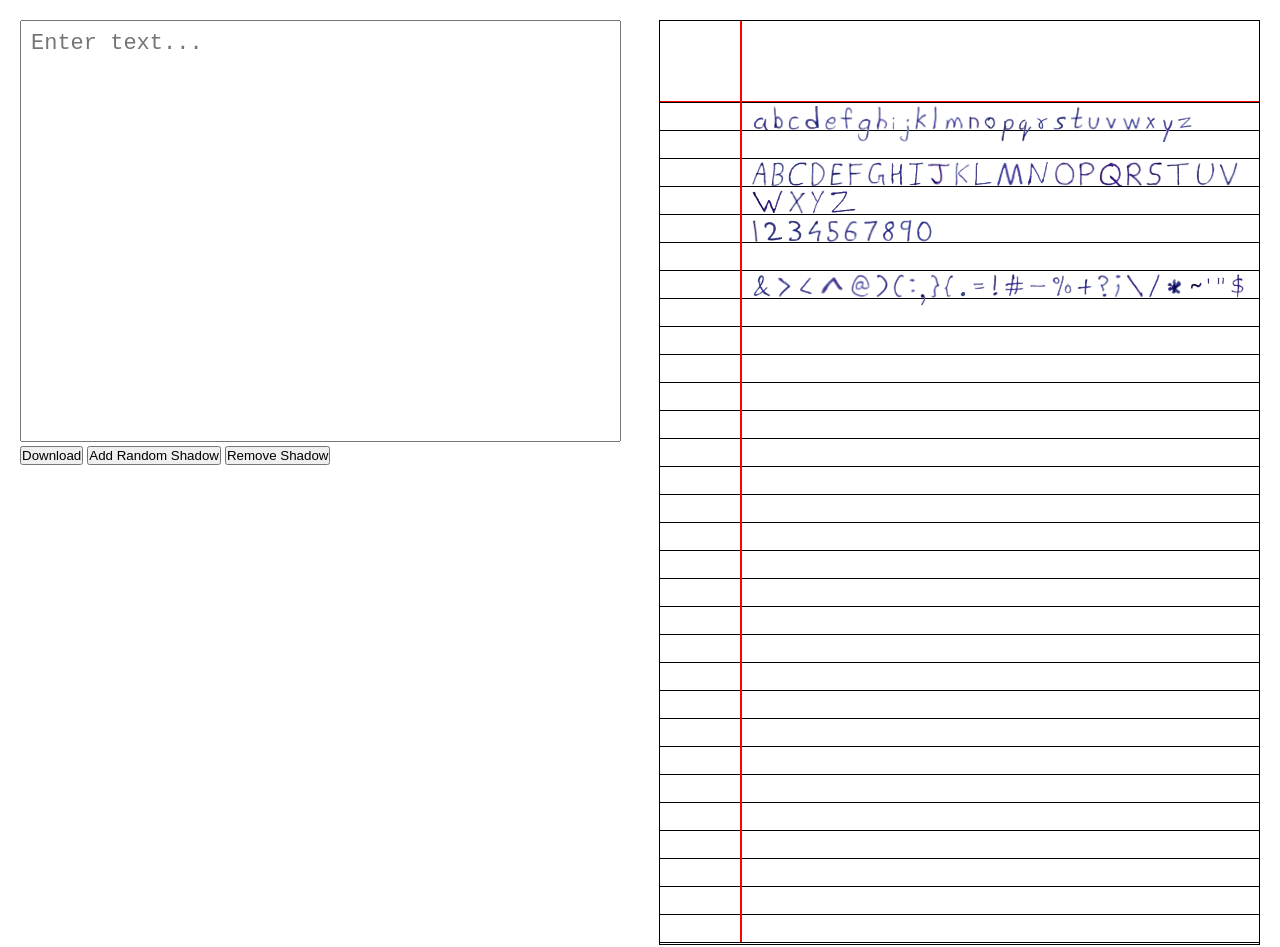
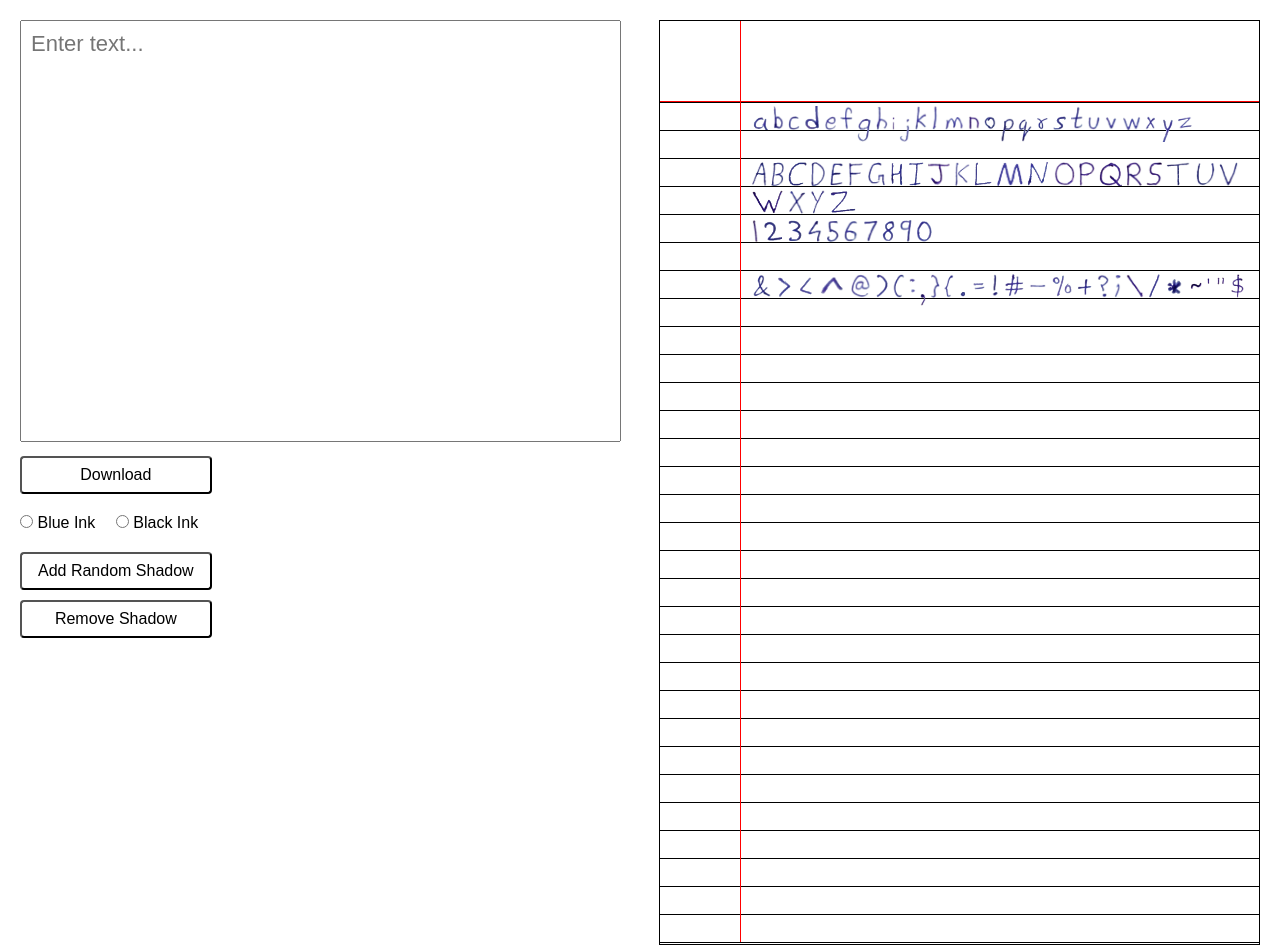
Before and after one commit to HrushikeshAgrawal/hand-written, a plain HTML site: page index.html in a window 1280 px wide. Drawn offline with nearby package versions, Linux system fonts and the light colour scheme.

Commit message:
Ink color, css fixes

```diff
--- a/index.html
+++ b/index.html
@@ -15,9 +15,31 @@
       <div class="input">
         <textarea placeholder="Enter text..." id="inputText"></textarea>
         <div class="options">
-          <button onclick="downloadPage()">Download</button>
-          <button onclick="newShadow()">Add Random Shadow</button>
-          <button onclick="removeShadow()">Remove Shadow</button>
+          <div><button onclick="downloadPage()">Download</button></div>
+          <div>
+            <div class="row">
+              <input
+                type="radio"
+                id="ink1"
+                name="age"
+                value="Blue"
+                onchange="changeInk('blue')"
+              />
+              <label for="ink1">Blue Ink</label>
+            </div>
+            <div class="row">
+              <input
+                type="radio"
+                id="ink2"
+                name="age"
+                value="Black"
+                onchange="changeInk('black')"
+              />
+              <label for="ink2">Black Ink</label>
+            </div>
+          </div>
+          <div><button onclick="newShadow()">Add Random Shadow</button></div>
+          <div><button onclick="removeShadow()">Remove Shadow</button></div>
         </div>
       </div>
       <div class="output" id="imgOutput"></div>
--- a/main.js
+++ b/main.js
@@ -63,10 +63,25 @@ inputHandler = (e) => {
 
 const downloadPage = () => {
   imgOutput.style.border = "none";
+  imgOutput.style.margin = "0";
   domtoimage.toBlob(imgOutput).then(function (blob) {
     window.saveAs(blob, "page.png");
     imgOutput.style.border = "1px solid #000";
+    imgOutput.style.margin = "20px";
   });
+};
+
+const changeInk = (ink) => {
+  const letters = document.querySelectorAll(".letter");
+  if (ink === "black") {
+    letters.forEach((letter) => {
+      letter.classList.add("blackInk");
+    });
+  } else if (ink === "blue") {
+    letters.forEach((letter) => {
+      letter.classList.remove("blackInk");
+    });
+  }
 };
 
 const newShadow = () => {
@@ -75,10 +90,12 @@ const newShadow = () => {
   let lighterShadow = randomInteger(190, 230);
   let percent = randomInteger(20, 40);
   imgOutput.style.background = `linear-gradient(${angle}deg, rgba(${darkerShadow}, ${darkerShadow}, ${darkerShadow}, 1) 0%, rgba(${lighterShadow}, ${lighterShadow}, ${lighterShadow}, 0.5) ${percent}%)`;
+  document.querySelector(".redLine").style.backgroundColor = "#bb1919";
 };
 
 const removeShadow = () => {
   imgOutput.style.background = "none";
+  document.querySelector(".redLine").style.backgroundColor = "#ff0000";
 };
 
 const randomInteger = (min, max) => {
--- a/style.css
+++ b/style.css
@@ -1,6 +1,7 @@
 * {
   margin: 0;
   padding: 0;
+  font-family: Arial, Helvetica, sans-serif;
 }
 
 .container {
@@ -23,13 +24,48 @@
   resize: none;
 }
 
+.options {
+  width: max-content;
+}
+
+.options > div {
+  margin: 10px 0;
+  width: 100%;
+  display: flex;
+  align-items: center;
+}
+
+.row {
+  flex: 1;
+  margin: 10px 0;
+}
+
+.row > label,
+.row > input {
+  cursor: pointer;
+}
+
+.options button {
+  width: 100%;
+  padding: 8px 16px;
+  border-radius: 4px;
+  font-size: 16px;
+  outline: none;
+  cursor: pointer;
+  background: #fff;
+  color: #000;
+  transition: 0.5s;
+}
+
+.options button:hover {
+  transform: scale(1.1);
+}
+
 .output {
   align-content: flex-start;
   border: 1px solid #000;
-  /* padding: 20px; */
   margin: 20px;
   position: relative;
-  /* background: #fff; */
 }
 
 .pagetop {
@@ -96,9 +132,13 @@
   margin-bottom: -8px;
 }
 
+.blackInk {
+  filter: brightness(50%);
+}
+
 .redLine {
   height: calc(100% - 2px);
-  width: 1.5px;
+  width: 1.3px;
   background-color: #ff0000;
   position: absolute;
   left: 80px;
```
